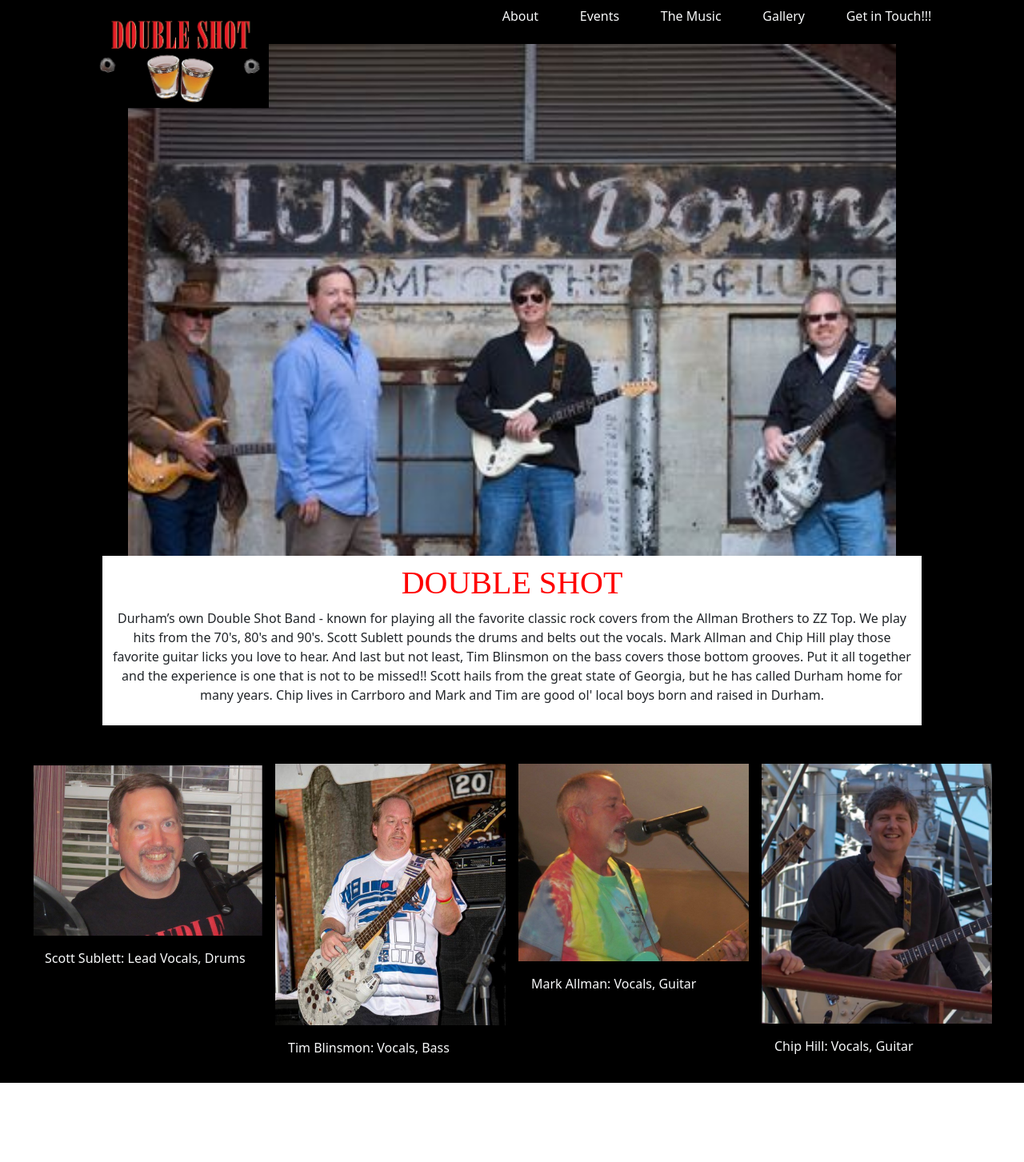
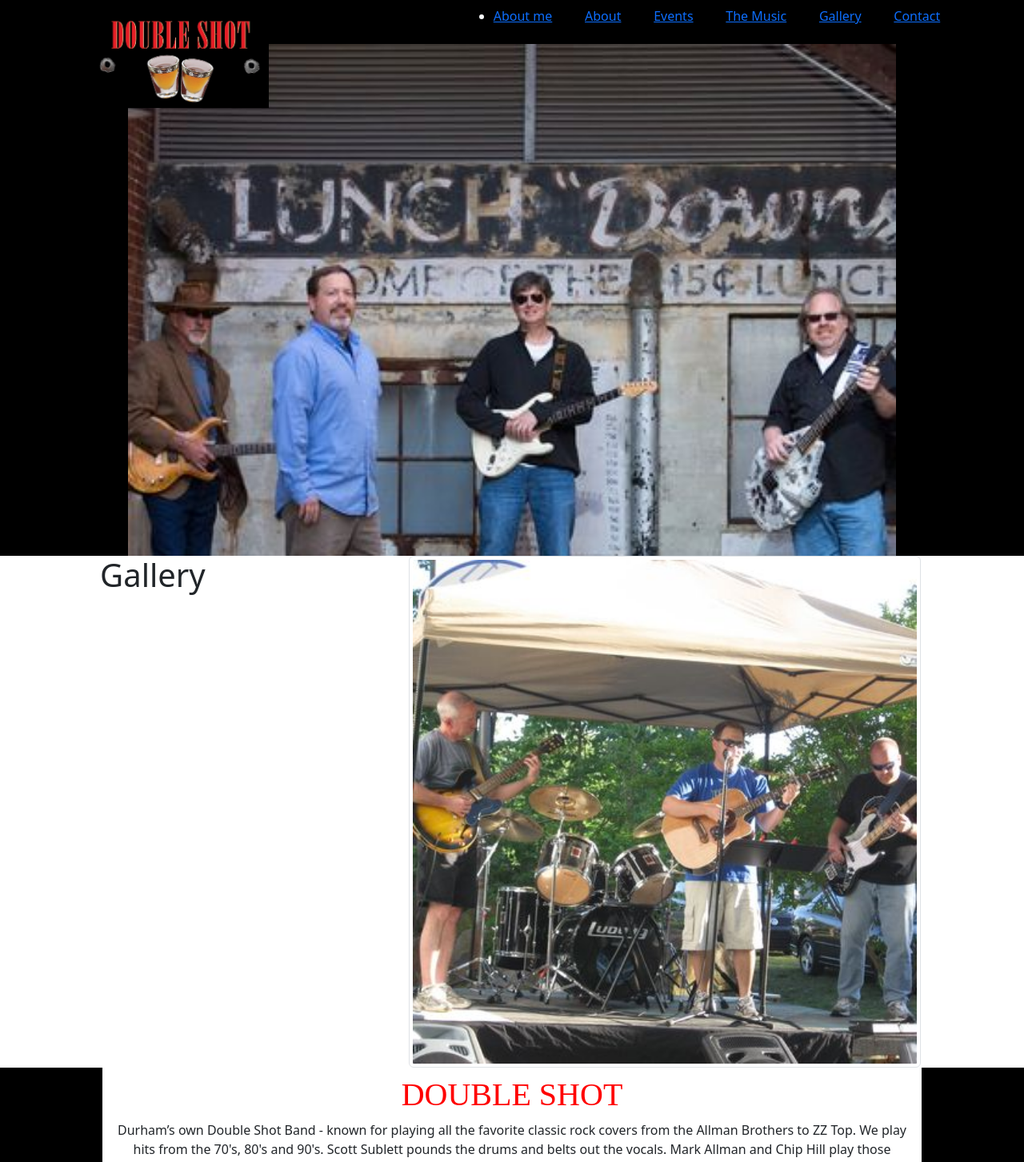
Before and after one commit to roo116/double-shot, a React (Create React App) app: page / in a window 1280 px wide. Shown: the top 1453 px of the page at 80% size. Before the commit the page ends 1354 px from the top, so only its background shows below. Built offline with nearby package versions, Linux system fonts and the light colour scheme; a web font is replaced by a local one.

Commit message:
worked on gallery and nav bar

```diff
--- a/src/App.js
+++ b/src/App.js
@@ -1,5 +1,5 @@
-import React from "react";
-import 'bootstrap/dist/css/bootstrap.min.css'
+import React, { useState } from "react";
+import "bootstrap/dist/css/bootstrap.min.css";
 import "./App.css";
 import Header from "./components/Header";
 import Front from "./components/Front";
@@ -9,13 +9,28 @@
 // import images here
 
 function App() {
+  const [nav] = useState([
+    { name: "About" },
+    { name: "Events" },
+    { name: "The Music" },
+    { name: "Gallery" },
+    { name: "Contact" },
+  ]);
+
+  const [currentNav, setCurrentNav] = useState(nav[0]);
+
   return (
     <div>
-      <Header />
+      <Header
+      nav={nav}
+      setCurrentNav={setCurrentNav}
+      currentNav={currentNav}
+      ></Header>
+
       <Front />
       <main>
-      <Gallery />
-      <About />
+        <Gallery />
+        <About />
       </main>
     </div>
   );
--- a/src/components/About.js
+++ b/src/components/About.js
@@ -20,7 +20,7 @@
   return (
     <div className="about-container bg-black d-flex flex-wrap flex-column flex-sm-row">
       <div className="about-text bg-white mb-5">
-        <h2 className="ds-font">DOUBLE SHOT</h2>
+        <h2 id="About" className="ds-font">DOUBLE SHOT</h2>
         <p>
           Durham’s own Double Shot Band - known for playing all the favorite
           classic rock covers from the Allman Brothers to ZZ Top. We play hits
--- a/src/components/Gallery.js
+++ b/src/components/Gallery.js
@@ -1,14 +1,22 @@
-import React from "react"
+import React from "react";
+import photo from "../img/gallery/0-pic.jpg";
 
-const Gallery = () => {
+const Gallery = (props) => {
 
-    return (
-        <div>
-            <section className = "photos d-flex flex-wrap justify-content-around">
+  const currentCategory = {
+    name: "Gallery",
+    description: "photos of Double Shot",
+  };
 
-            </section>
-        </div>
-    )
-}
+  return (
+    <div>
+      <section className="gallery-section d-flex flex-wrap justify-content-around">
+        <h1 id="Gallery">{currentCategory.name}</h1>
+        {/* <p>{currentCategory.name}</p> */}
+        <img className ="img-thumbnail img-fluid mx-1" src={photo} alt="gallery" />
+      </section>
+    </div>
+  );
+};
 
 export default Gallery;
--- a/src/components/Header.js
+++ b/src/components/Header.js
@@ -1,18 +1,22 @@
-import React from "react";
+import React, {useEffect} from "react";
 import logo from "../img/ds-logo.jpg";
 
-const Header = () => {
-  const nav = [
-    { name: "About" },
-    { name: "Events" },
-    { name: "The Music" },
-    { name: "Gallery" },
-    { name: "Get in Touch!!!" },
-  ];
+const Header = (props) => {
 
-  const navSelected = (name) => {
-    console.log(`${name} was clicked`)
-  }
+  const {
+    nav=[],
+    setCurrentNav,
+    currentNav,
+  } = props
+
+  useEffect (() => {
+    document.title = (currentNav.name)
+  }, [currentNav])
+
+
+  // const navSelected = (props) => {
+  //   console.log(`${props} was clicked`)
+  // }
 
   return (
     <header className="d-flex flex-wrap justify-content-between bg-black">
@@ -25,9 +29,14 @@
         id="header-nav"
         className="d-flex flex-wrap flex-row justify-content-evenly mx-auto p-2 w-50 text-light text-decoration-none"
       >
+        <li className="mx-2">
+            <a data-testid="about" href="#about">
+              About me
+            </a>
+          </li>
         {nav.map((nav) => (
-          <li className="mx-2 list-inline-item" key={nav.name}>
-           <span onClick={() => navSelected(nav.name)}>{nav.name}</span>
+          <li className={`mx-2 list-inline-item ${currentNav.name === nav.name && 'navActive'}`} key={nav.name}>
+           <span onClick={() => setCurrentNav(nav)}><a data-testid={nav.name} href={`#${nav.name}`}>{nav.name}</a></span>
           </li>
         ))}
       </ul>
```
